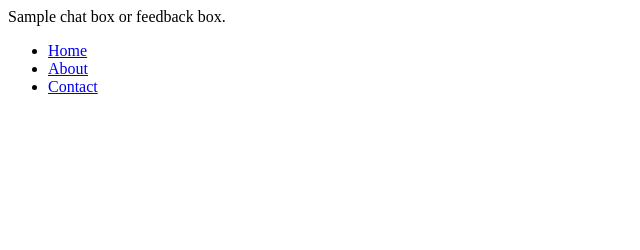
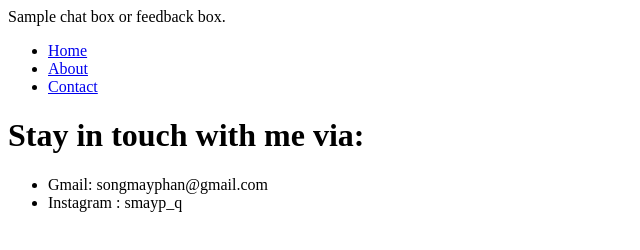
Before and after one commit to songmayphan/Making-my-Website, a plain HTML site: page contact.html in a window 1280 px wide. Shown: the whole page, without its empty margins (0-640 px from the left). Drawn offline with Linux system fonts and the light colour scheme.

Commit message:
Update Contact

```diff
--- a/contact.html
+++ b/contact.html
@@ -16,8 +16,18 @@
 		<li> <a href="contact.html"> Contact </a> </li>
 
 	</ul>
-
-
 	</nav>
 </head>
+	<body>
+		<h1> Stay in touch with me via:  </h1>
+			<p>
+				<ul>
+				<li> Gmail: songmayphan@gmail.com </li>
+				<li> Instagram : smayp_q </li>
+				<!-- Will add some more -->
+
+				</ul>
+
+			</p>
+	</body>
 </main>
```
